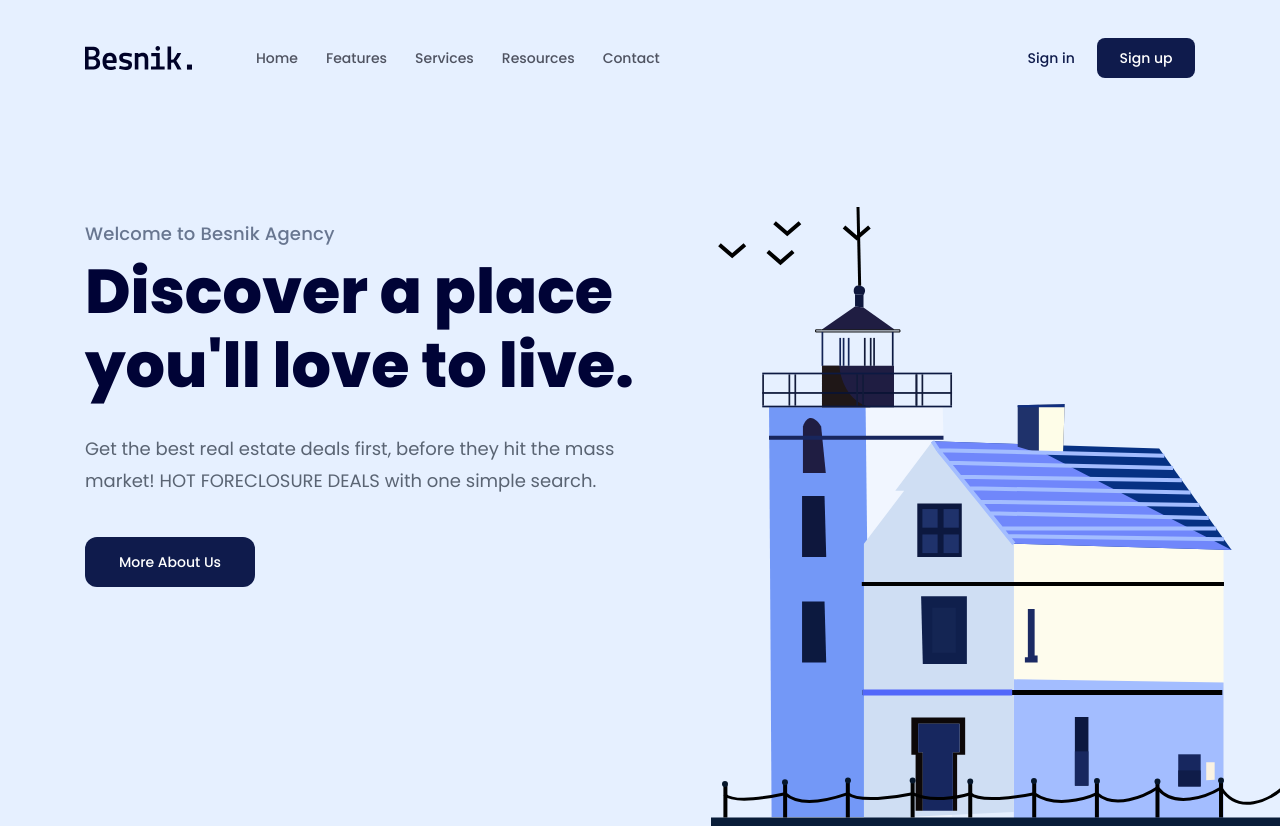
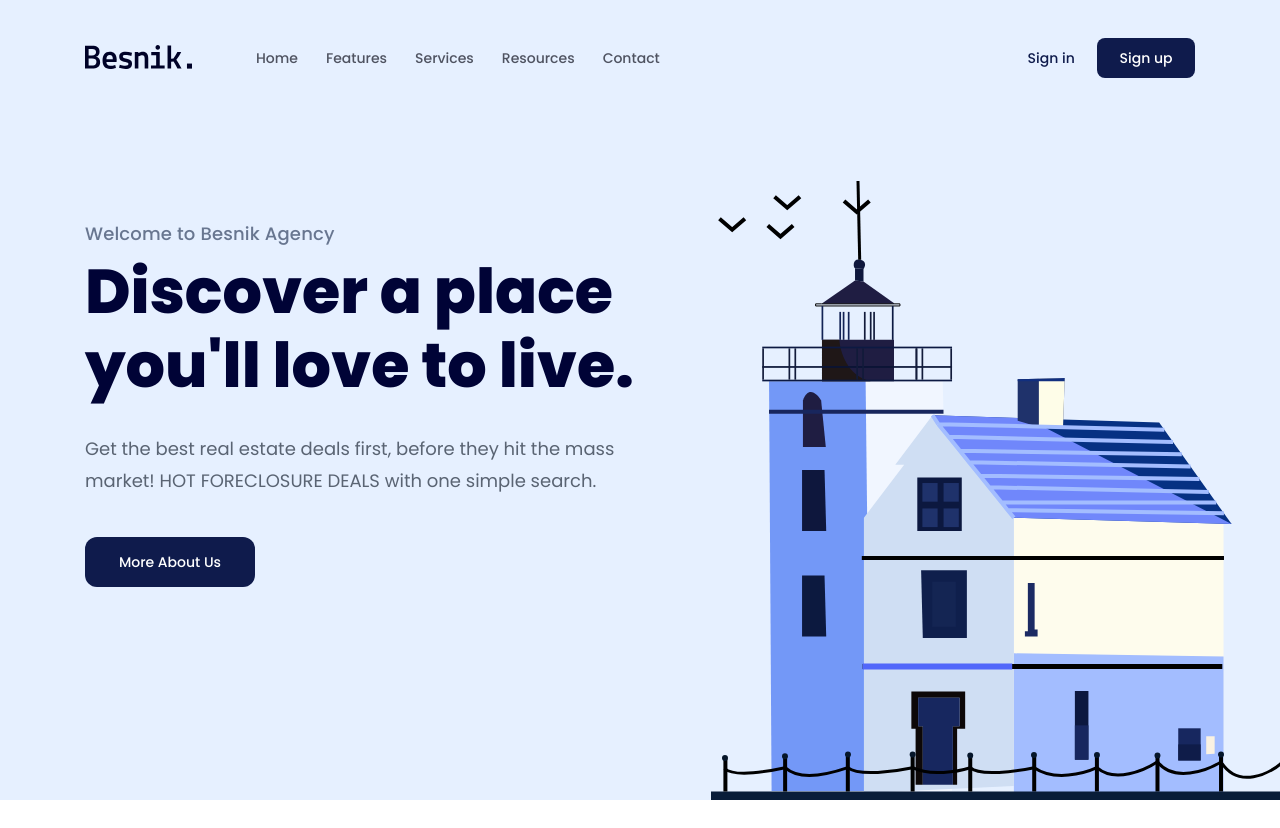
Before and after one commit to quyenqh19378/f8-htmlcss-01, a plain HTML site: page index.html in a window 1280 px wide. Shown: the top 828 px of the page. Drawn offline with Linux system fonts and the light colour scheme.

Commit message:
Fix bug phần Logo

```diff
--- a/assets/css/styles.css
+++ b/assets/css/styles.css
@@ -63,13 +63,12 @@ a {
     display: flex;
     flex-direction: column;
     background-color: #e6f0ff;
-    height: 736px;
+    height: calc(100vh - 90px);
 }
 
 .navbar {
     display: flex;
     align-items: center;
-    /* padding-top: 38px; */
     padding: 12px 0;
 }
 
--- a/index.html
+++ b/index.html
@@ -27,7 +27,9 @@
                 <div class="content">
                     <nav class="navbar">
                         <!-- Logo -->
-                        <img src="./assets/img/logo.svg" alt="Besnik." />
+                        <a href="#!"
+                            ><img src="./assets/img/logo.svg" alt="Besnik."
+                        /></a>
                         <!-- Navigation -->
                         <ul>
                             <li><a href="#!">Home</a></li>
```
